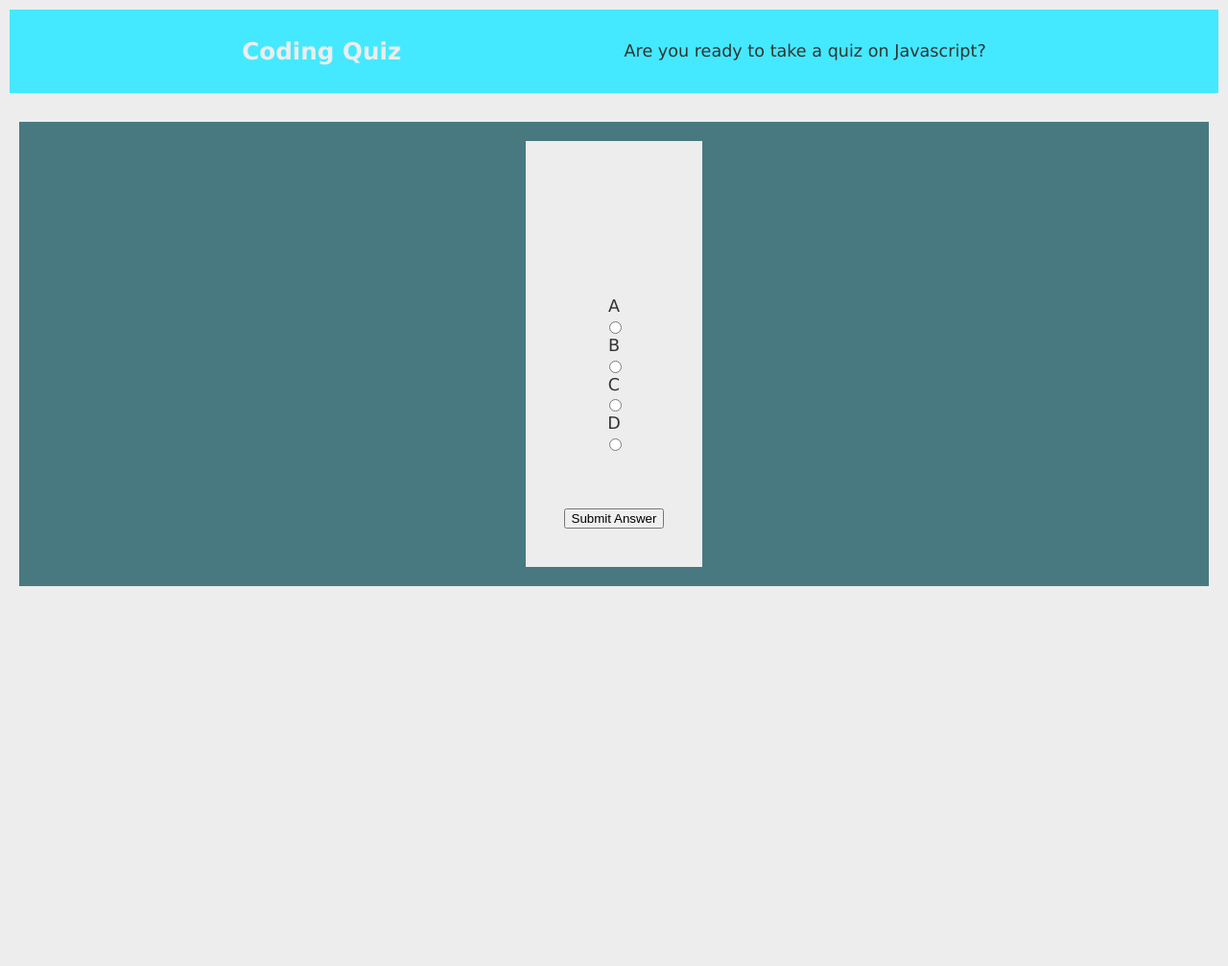
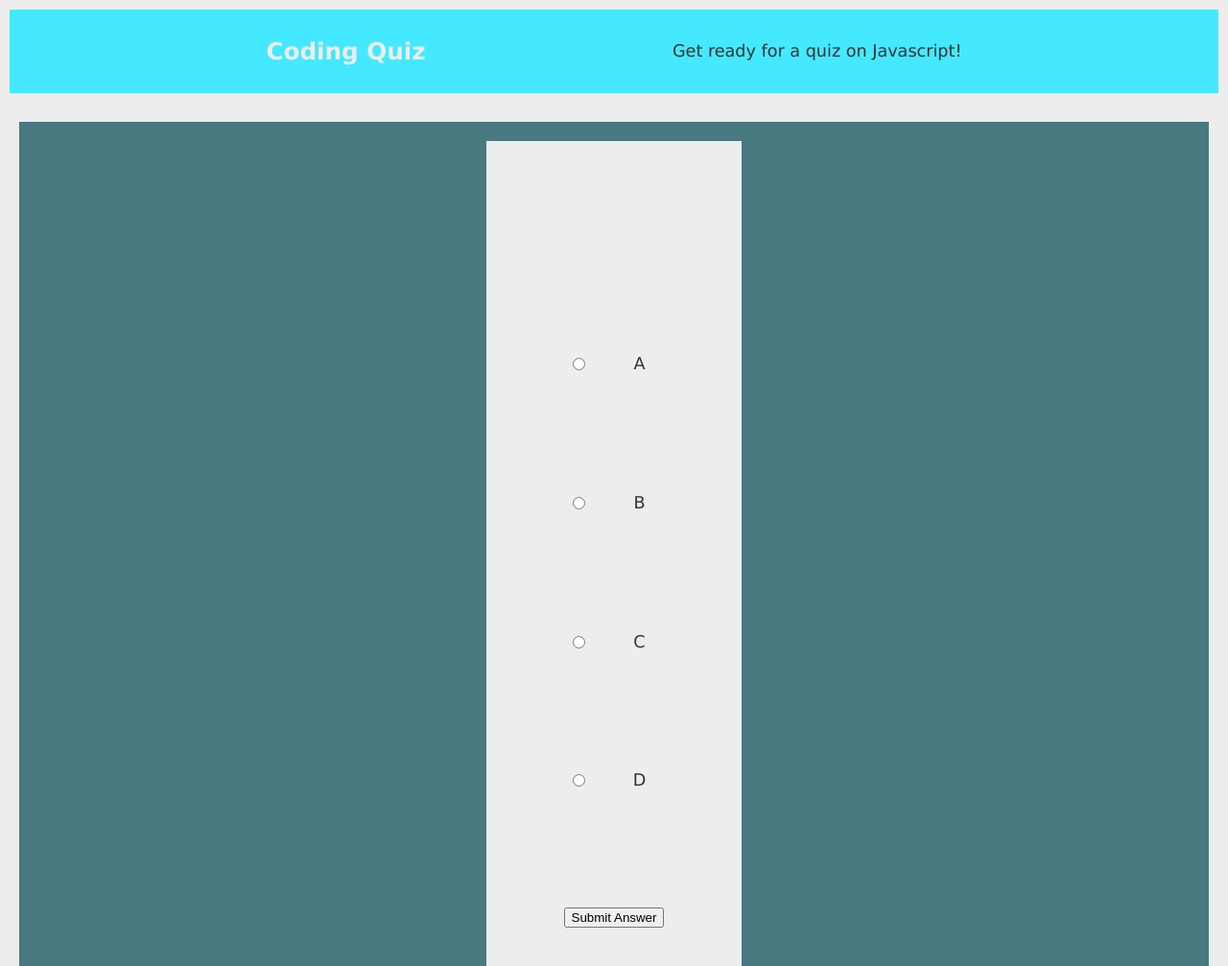
Before and after one commit to hannahisprogramming/coding-quiz, a plain HTML site: page index.html in a window 1280 px wide. Shown: the top 1007 px of the page at 96% size. Before the commit the page ends 800 px from the top, so only its background shows below. Drawn offline with Linux system fonts and the light colour scheme.

Commit message:
labeling the radio buttons

```diff
--- a/index.html
+++ b/index.html
@@ -12,7 +12,7 @@
 
   <header>
     <h1 class="page-title">Coding Quiz</h1>
-    <p>Are you ready to take a quiz on Javascript?</p>
+    <p>Get ready for a quiz on Javascript!</p>
   </header>
 
   <main id="page-content">
@@ -20,16 +20,27 @@
       <div class="quizForm">
         <h2 class="quizForm" id="questionH2"></h2>
       </div>
-      <div class="quizForm">
-        <label>A</label>
-        <input type="radio" id="answerA" />
-        <label>B</label>
-        <input type="radio" id="answerB" />
-        <label>C</label>
-        <input type="radio" id="answerC" />
-        <label>D</label>
-        <input type="radio" id="answerD" />
-      </div>
+      <section class="quizForm">
+        <div class="quizForm">
+          <input class="quizForm" type="radio" id="answerA" />
+          <label class="quizForm" id="labelA">A</label>
+        </div>
+
+        <div class="quizForm">
+          <input class="quizForm" type="radio" id="answerB" />
+          <label class="quizForm" id="labelB">B</label>
+        </div>
+
+        <div class="quizForm">
+          <input class="quizForm" type="radio" id="answerC" />
+          <label class="quizForm" id="labelC">C</label>
+        </div>
+
+        <div class="quizForm">
+          <input class="quizForm" type="radio" id="answerD" />
+          <label class="quizForm" id="labelD">D</label>
+        </div>
+      </section>
       <div class="quizForm">
         <button class="btn" id="save-task">Submit Answer</button>
       </div>
--- a/script.js
+++ b/script.js
@@ -6,15 +6,15 @@
 //add points if correct
 //deduct time if wrong
 //save score if high score in localStorage
-var questionCounter = 0;
-
-var startQuiz = [
-  question = "Are you ready to start the quiz?",
-  answer1 = "no",
-  answer2 = "yes"
-];
-var quizQuestions = [
-  {
+var qCounter = 1;
+var quizQuestion = [
+  [
+    question = "Are you ready to start the quiz?",
+    answer1 = "no",
+    answer2 = "yes",
+    correctAnswer = answer2
+  ],
+  [
     questionId = 1,
     question = "What are the two scopes of variables in Javascript?",
     answerA = "Abroad and Local",
@@ -22,8 +22,8 @@ var quizQuestions = [
     answerC = "Outer and Inner",
     answerD = "Outside and Inside",
     correctAnswer = answerB
-  },
-  {
+  ],
+  [
     questionId = 1,
     question = "How do we access a value stored in an object?",
     answerA = "Dot notation, Curl bracket notation",
@@ -31,8 +31,8 @@ var quizQuestions = [
     answerC = "Equal notation, Abstract notation",
     answerD = "Dot notation, Bracket notation",
     correctAnswer = answerD
-  },
-  {
+  ],
+  [
     questionId = 2,
     question = "From the reason listed below which is NOT true about JavaScript?",
     answerA = "JavaScript increases interactivity of our websites.",
@@ -40,8 +40,8 @@ var quizQuestions = [
     answerC = "JavaScripts handles numbers better than most programming languages.",
     answerD = "Javascript allows developers to create richer interfaces for the users.",
     correctAnswer = answerC
-  },
-  {
+  ],
+  [
     questionId = 3,
     question = "Inside the HTML document, where do you place your JavaScript code?",
     answerA = "In the <footer> element",
@@ -49,8 +49,8 @@ var quizQuestions = [
     answerC = "Inside the <head> element",
     answerD = "Inside the <script> element",
     correctAnswer = answerD
-  },
-  {
+  ],
+  [
     questionId = 4,
     question = "What are the six primitive data types in JavaScript?",
     answerA = "string, number, boolean, bigInt, symbol, undefined",
@@ -58,7 +58,7 @@ var quizQuestions = [
     answerC = "sentence, int, truthy, bigInt, symbol, undefined",
     answerD = "sentence, float, data, bigInt, symbol, undefined",
     correctAnswer = answerA
-  }
+  ]
 ];
 
 var startQuestion = function() {
@@ -71,20 +71,23 @@ var startQuestion = function() {
 var quizQuestion = function() {
   //set h2 element here
 
-  for (var i = 2; i < quizQuestions[questionCounter].length-1; i++) {
+  //for (var i = 2; i < quizQuestions[qCounter].length-1; i++) {
+  for (var i = 2; i < 3; i++) {
     //set radio button text here
+    var label = document.querySelector('#labelA');
+    label.textContent = (quizQuestion[qCounter][i]);
   };
 }
 
 var displayQuestion = function () {
-  if (quizQuestions[0]){
+  if (qCounter === 0){
     //set ready to start question
     startQuestion();
   } else {
     //set quiz question
     quizQuestion();
   }
-  questionCounter++;
+  qCounter++;
 };
 
 displayQuestion();
--- a/style.css
+++ b/style.css
@@ -59,13 +59,23 @@ main {
   align-items: center;
 }
 
+.quizForm section {
+  display: flex;
+  flex-direction: column;
+  justify-content: space-evenly;
+  align-items: center;
+}
+
 .quizForm h2 {
   font-size: 1.4em;
   color: var(--grey);
 }
 
 .quizForm div {
-
+  display: flex;
+  flex-direction: row;
+  justify-content: space-evenly;
+  align-items: center;
 }
 
 .flex {
```
